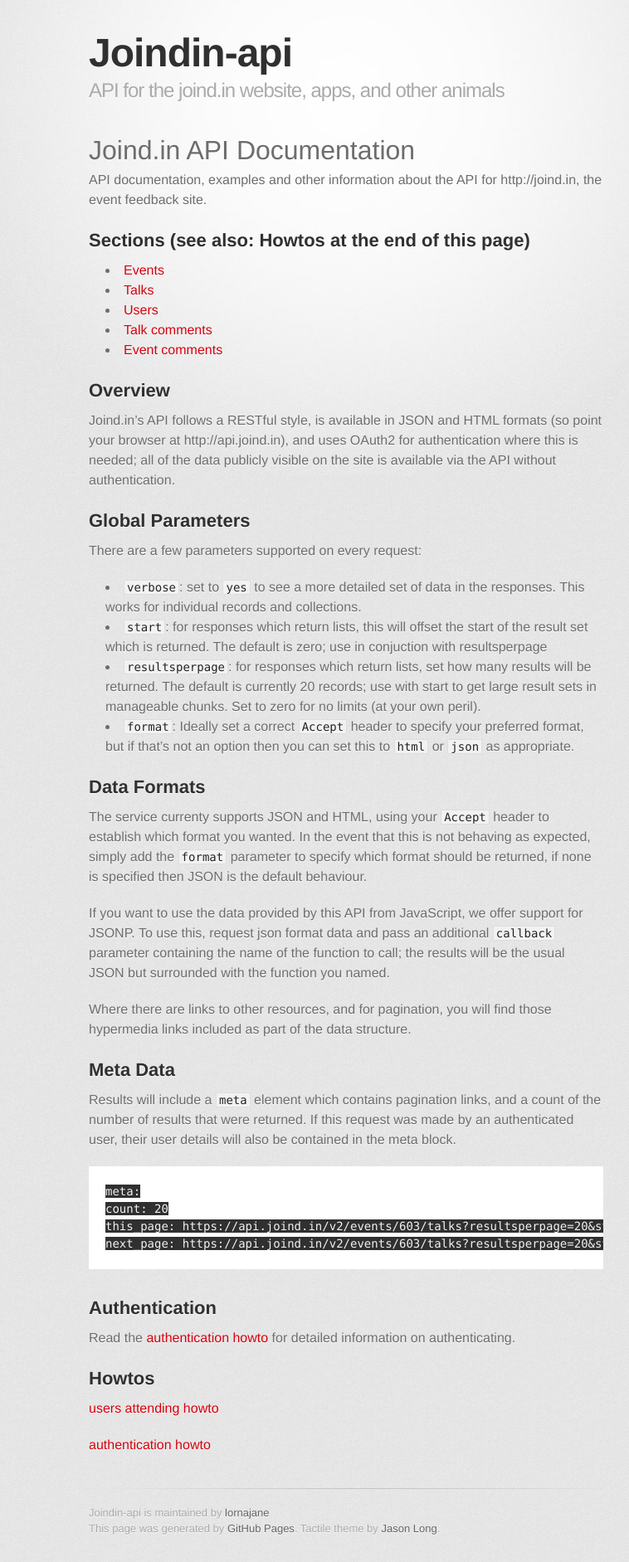
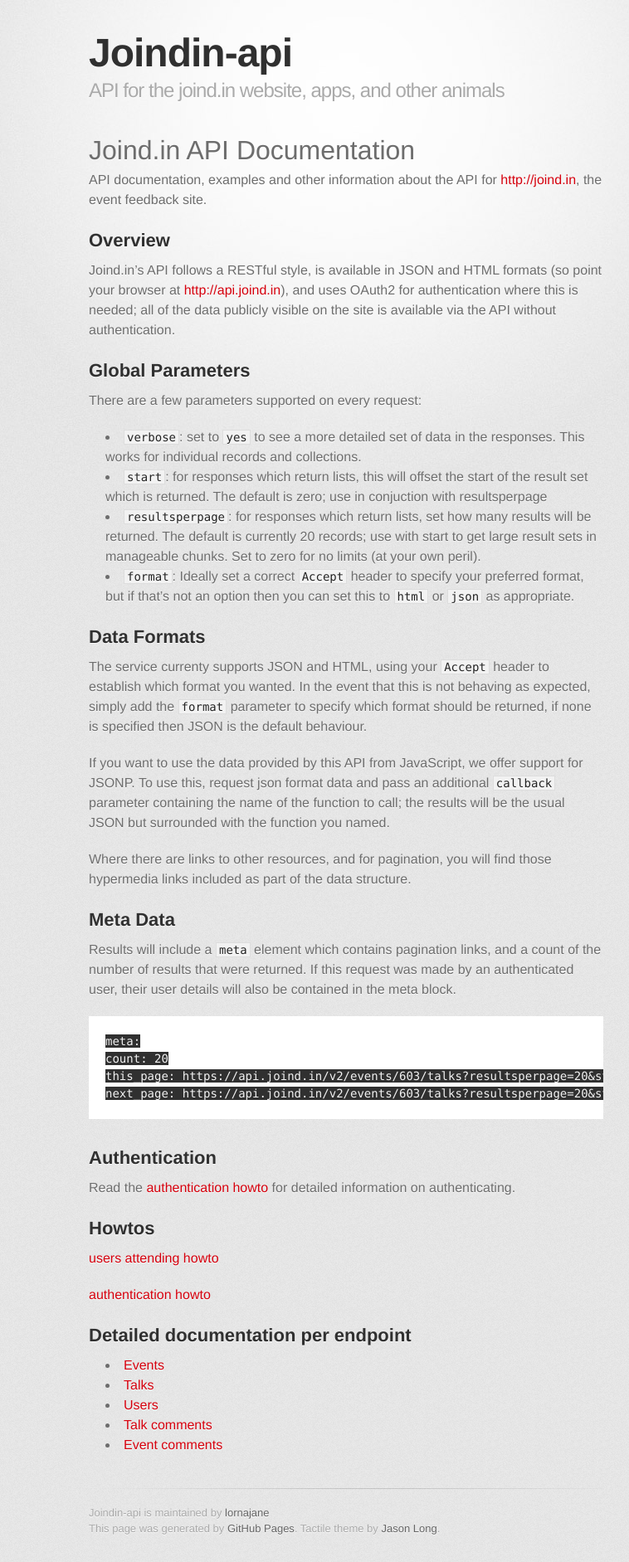
Before and after one commit to joindin/joindin-api, a Jekyll site: the page built from index.md, in a window 1280 px wide. Shown: the whole page at 83% size, without its empty margins (223-981 px from the left). Built offline with Jekyll 4.4.1, drawn with Linux system fonts in a browser that asks for light colours; some web fonts are replaced.

Commit message:
Fix links and move detailed documentation to end of homepage

```diff
--- a/index.md
+++ b/index.md
@@ -5,19 +5,11 @@
 
 # Joind.in API Documentation
 
-API documentation, examples and other information about the API for http://joind.in, the event feedback site.
-
-## Sections (see also: Howtos at the end of this page)
-
-*  [Events]({{ site.baseurl }}/events.html)
-*  [Talks]({{ site.baseurl }}/talks.html)
-*  [Users]({{ site.baseurl }}/users.html)
-*  [Talk comments]({{ site.baseurl }}/talk_comments.html)
-*  [Event comments]({{ site.baseurl }}/event_comments.html)
+API documentation, examples and other information about the API for <http://joind.in>, the event feedback site.
 
 ## Overview
 
-Joind.in's API follows a RESTful style, is available in JSON and HTML formats (so point your browser at http://api.joind.in), and uses OAuth2 for authentication where this is needed; all of the data publicly visible on the site is available via the API without authentication.
+Joind.in's API follows a RESTful style, is available in JSON and HTML formats (so point your browser at <http://api.joind.in>), and uses OAuth2 for authentication where this is needed; all of the data publicly visible on the site is available via the API without authentication.
 
 ## Global Parameters
 
@@ -54,3 +46,11 @@
 [users attending howto]({{ site.baseurl }}/howto/event_attending.html)
 
 [authentication howto]({{ site.baseurl }}/howto/authenticate.html)
+
+## Detailed documentation per endpoint
+
+*  [Events]({{ site.baseurl }}/events.html)
+*  [Talks]({{ site.baseurl }}/talks.html)
+*  [Users]({{ site.baseurl }}/users.html)
+*  [Talk comments]({{ site.baseurl }}/talk_comments.html)
+*  [Event comments]({{ site.baseurl }}/event_comments.html)
```
Also changed, not shown: users.md (+5 -5 lines).
